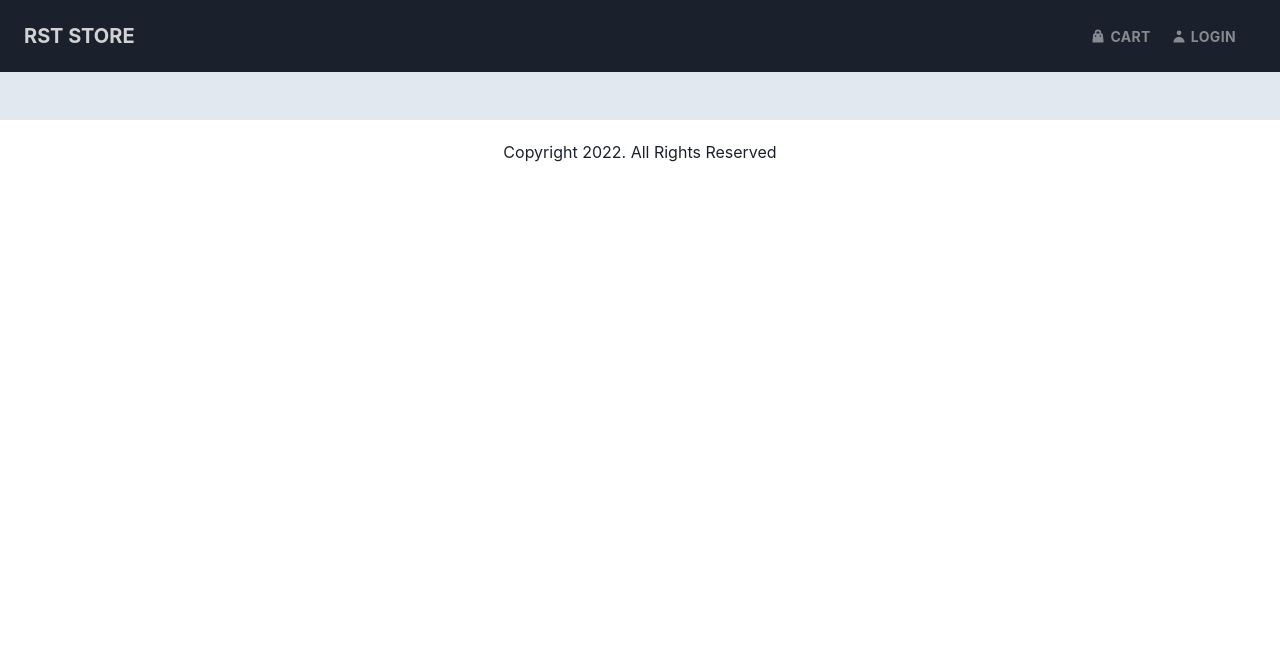
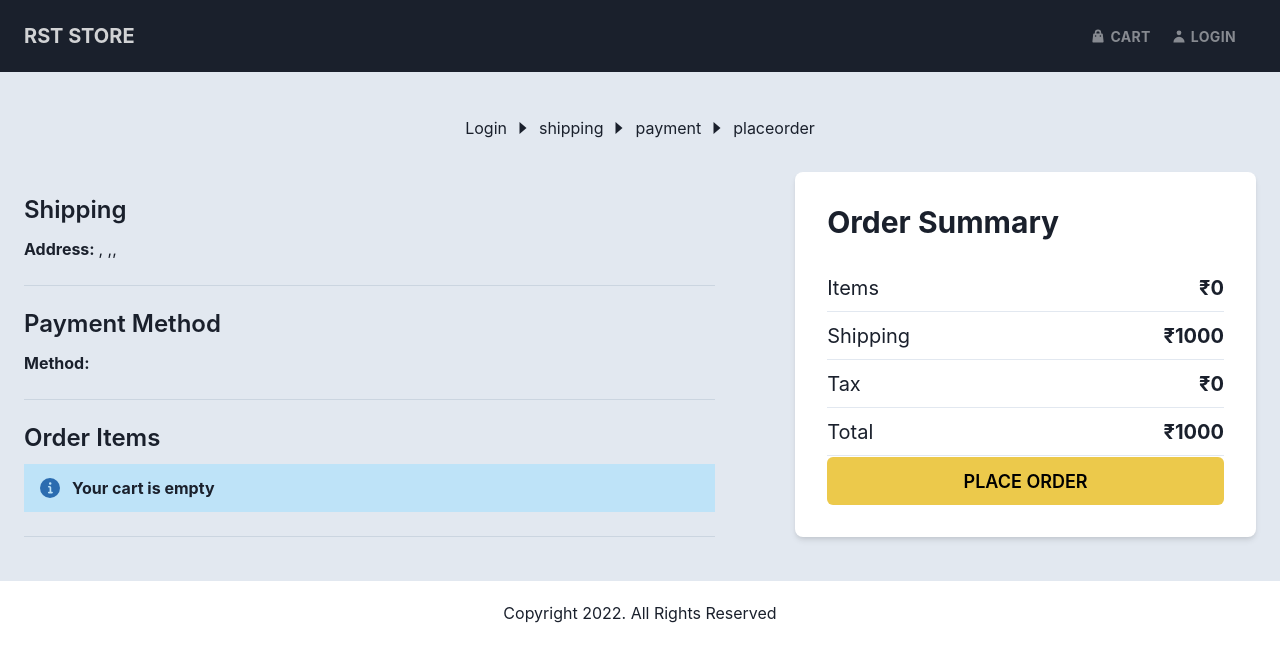
Before and after one commit to shoebmalik07/Ecommerce, a React (Create React App) app in the folder frontend/: page /placeorder in a window 1280 px wide. Shown: the top 662 px of the page. Built offline with nearby package versions, Linux system fonts and the light colour scheme.

Commit message:
Step 46 completed. Place Order Screen done.

```diff
--- a/frontend/src/App.js
+++ b/frontend/src/App.js
@@ -10,6 +10,7 @@
 import ProfileScreen from './screens/ProfileScreen';
 import ShippingScreen from './screens/ShippingScreen';
 import PaymentScreen from './screens/PaymentScreen';
+import PlaceOrderScreen from './screens/PlaceOrderScreen';
 
 
 const App = () => {
@@ -37,6 +38,7 @@
           <Route path= '/profile' element = {<ProfileScreen/>}/>
           <Route path= '/shipping' element= {<ShippingScreen/>}/>
           <Route path= '/payment' element = {<PaymentScreen/>}/>
+          <Route path= '/placeorder' element = {<PlaceOrderScreen/>}/>
         </Routes>
       </Flex>
       <Footer />
--- /dev/null
+++ b/frontend/src/screens/PlaceOrderScreen.js
@@ -0,0 +1,180 @@
+import React from 'react'
+import {Box, Button, Flex, Grid, Heading, Image, Link, Text} from '@chakra-ui/react'
+import { useState } from 'react'
+import {useDispatch, useSelector } from 'react-redux'
+import {Link as RouterLink} from 'react-router-dom'
+import Message from '../components/Message'
+import CheckoutSteps from '../components/CheckoutSteps'
+
+const PlaceOrderScreen = () => {
+
+  const cart = useSelector((state)=>state.cart)
+
+  cart.itemsPrice = cart.cartItems.reduce((acc,currVal)=>acc+ currVal.price * +currVal.qty, 0)
+  cart.shippingPrice = cart.itemsPrice<5000 ? 1000 : 0
+  cart.taxPrice = (cart.itemsPrice *18)/100
+  cart.totalPrice = cart.itemsPrice + cart.shippingPrice + cart.taxPrice
+
+  const placeOrderHandler =()=>{
+      console.log('place order')
+  }
+  return (
+    <Flex w='full' direction='column' py='5'>
+    <CheckoutSteps step1 step2 step3 step4 />
+
+      <Grid templateColumns='3fr 2fr' gap='20'>
+      {/* column 1 */}
+      <Flex direction='column'>
+        {/* shipping */}
+        <Box borderBottom='1px' py='6' borderColor='gray.300'>
+						<Heading as='h2' mb='3' fontSize='2xl' fontWeight='semibold'>
+							Shipping
+						</Heading>
+						<Text>
+							<strong>Address: </strong>
+							{cart.shippingAddress.address}, {cart.shippingAddress.city},
+							{cart.shippingAddress.postalCode}, {cart.shippingAddress.country}
+						</Text>
+					</Box>
+
+        {/* payment method */}
+        <Box borderBottom='1px' py='6' borderColor='gray.300'>
+						<Heading as='h2' mb='3' fontSize='2xl' fontWeight='semibold'>
+							Payment Method
+						</Heading>
+						<Text>
+							<strong>Method: </strong>
+							{cart.paymentMethod}
+						</Text>
+					</Box>
+
+          {/* order items */}
+          <Box borderBottom='1px' py='6' borderColor='gray.300'>
+						<Heading as='h2' mb='3' fontSize='2xl' fontWeight='semibold'>
+							Order Items
+						</Heading>
+						<Box>
+							{cart.cartItems.length === 0 ? (
+								<Message>Your cart is empty</Message>
+							) : (
+								<Box py='2'>
+									{cart.cartItems.map((item, idx) => (
+										<Flex
+											key={idx}
+											alignItems='center'
+											justifyContent='space-between'>
+											<Flex py='2' alignItems='center'>
+												<Image
+													src={item.image}
+													alt={item.name}
+													w='12'
+													h='12'
+													objectFit='cover'
+													mr='6'
+												/>
+												<Link
+													fontWeight='bold'
+													fontSize='xl'
+													as={RouterLink}
+													to={`/products/${item.product}`}>
+													{item.name}
+												</Link>
+											</Flex>
+
+											<Text fontSize='lg' fontWeight='semibold'>
+												{item.qty} x ₹{item.price} = ₹{+item.qty * item.price}
+											</Text>
+										</Flex>
+									))}
+								</Box>
+							)}
+						</Box>
+					</Box>
+
+      </Flex>
+      <Flex
+      direction='column'
+					bgColor='white'
+					justifyContent='space-between'
+					py='8'
+					px='8'
+					shadow='md'
+					rounded='lg'
+					borderColor='gray.300'>
+          <Box>
+          <Heading mb='6' as='h2' fontSize='3xl' fontWeight='bold'>
+							Order Summary
+						</Heading>
+          </Box>
+
+          {/* Items Price */}
+						<Flex
+							borderBottom='1px'
+							py='2'
+							borderColor='gray.200'
+							alignitems='center'
+							justifyContent='space-between'>
+							<Text fontSize='xl'>Items</Text>
+							<Text fontWeight='bold' fontSize='xl'>
+								₹{cart.itemsPrice}
+							</Text>
+						</Flex>
+
+            {/* Shipping Price */}
+						<Flex
+							borderBottom='1px'
+							py='2'
+							borderColor='gray.200'
+							alignitems='center'
+							justifyContent='space-between'>
+							<Text fontSize='xl'>Shipping</Text>
+							<Text fontWeight='bold' fontSize='xl'>
+								₹{cart.shippingPrice}
+							</Text>
+						</Flex>
+
+            {/* Tax Price */}
+						<Flex
+							borderBottom='1px'
+							py='2'
+							borderColor='gray.200'
+							alignitems='center'
+							justifyContent='space-between'>
+							<Text fontSize='xl'>Tax</Text>
+							<Text fontWeight='bold' fontSize='xl'>
+								₹{cart.taxPrice}
+							</Text>
+						</Flex>
+
+            {/* Total Price */}
+						<Flex
+							borderBottom='1px'
+							py='2'
+							borderColor='gray.200'
+							alignitems='center'
+							justifyContent='space-between'>
+							<Text fontSize='xl'>Total</Text>
+							<Text fontWeight='bold' fontSize='xl'>
+								₹{cart.totalPrice}
+							</Text>
+						</Flex>
+
+            <Button
+						size='lg'
+						textTransform='uppercase'
+						colorScheme='yellow'
+						type='button'
+						w='full'
+						onClick={placeOrderHandler}
+						disabled={cart.cartItems === 0}>
+						Place Order
+					</Button>
+
+      </Flex>
+
+      </Grid>
+    </Flex>
+  )
+}
+
+export default PlaceOrderScreen
```
